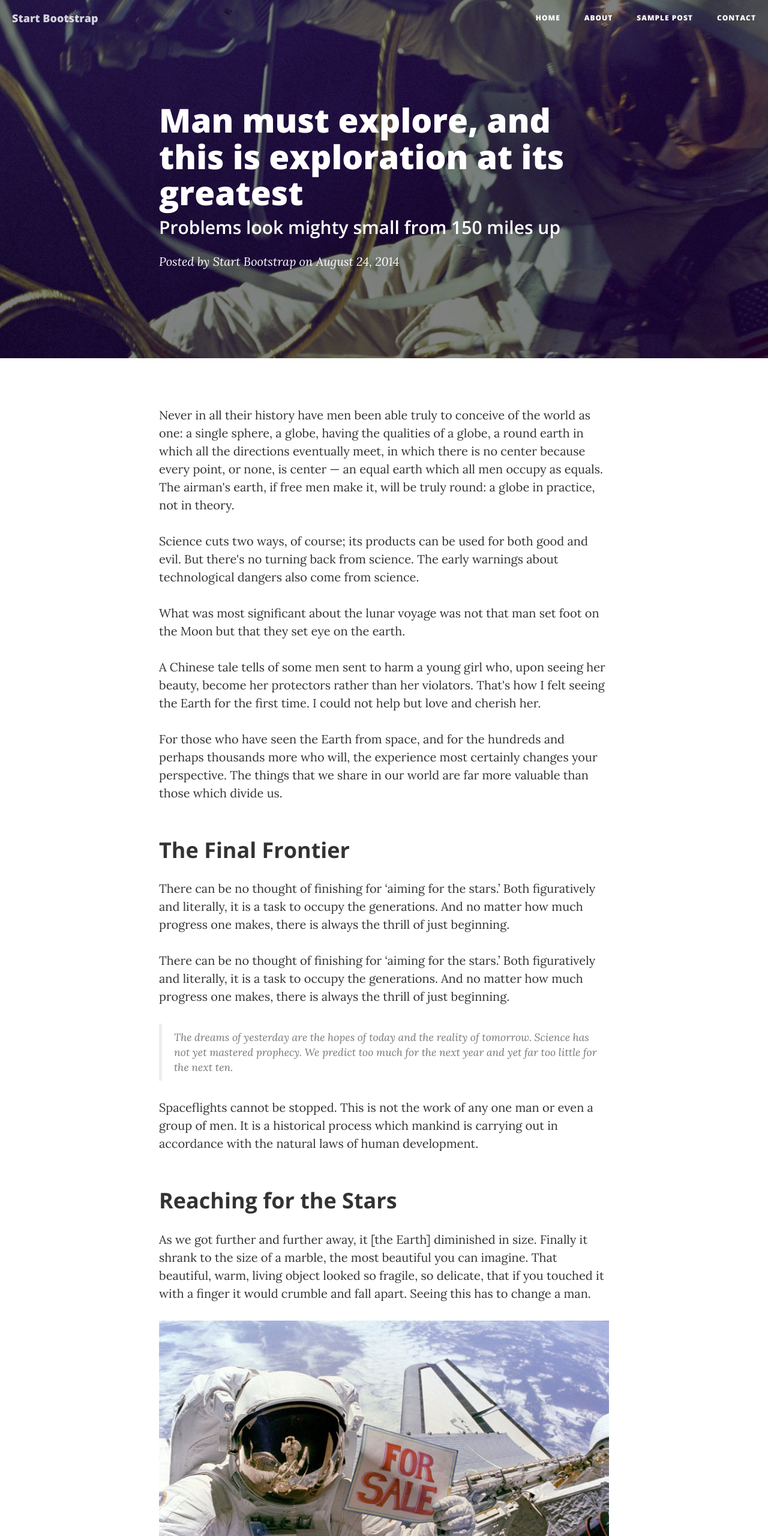
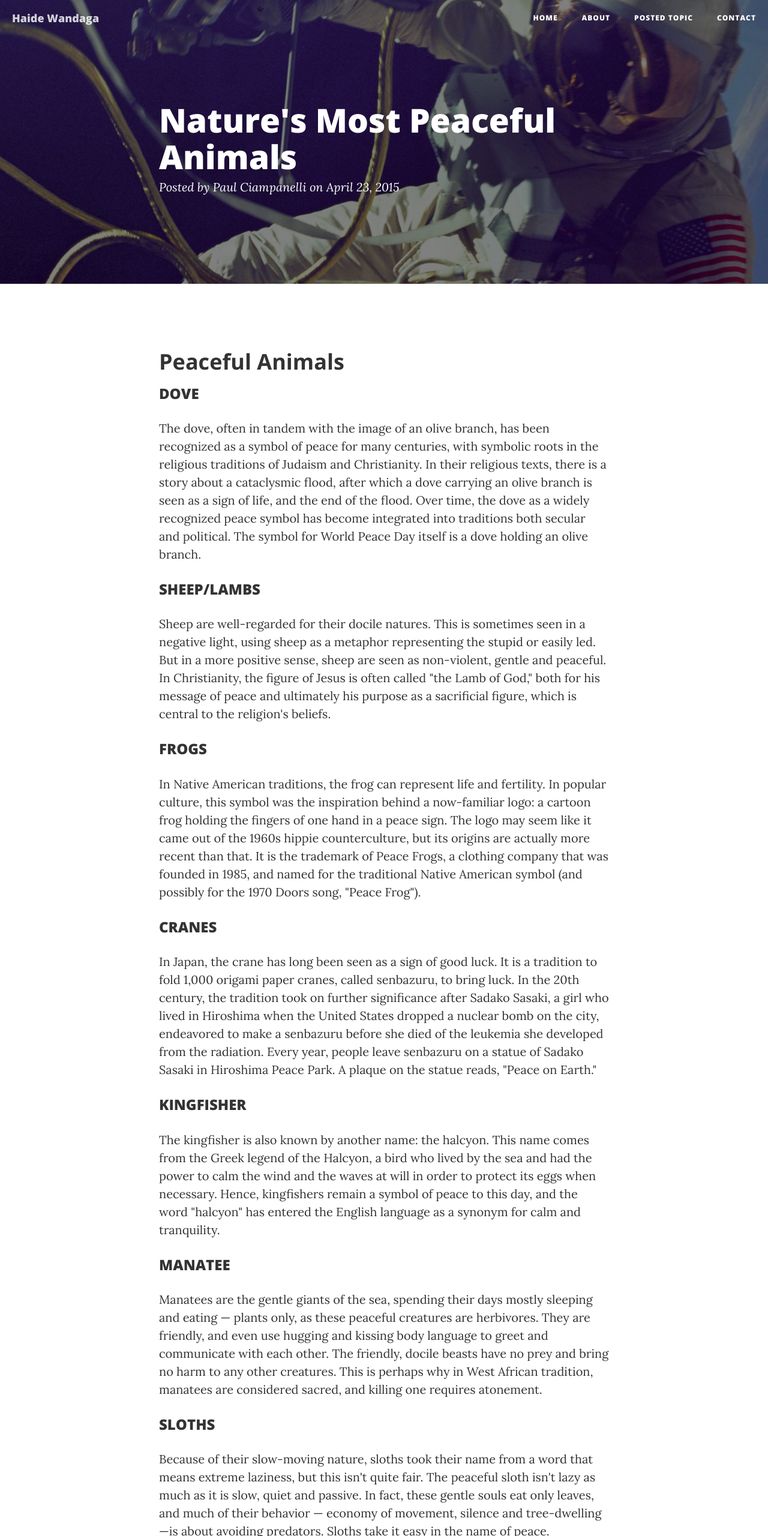
Before and after one commit to haidewandaga/blogweb.github.io, a website: page post.html in a window 1280 px wide. Shown: the top 2560 px of the page at 60% size. Drawn offline with nearby package versions, Linux system fonts and the light colour scheme.

Commit message:
Update post.html

```diff
--- a/post.html
+++ b/post.html
@@ -9,7 +9,7 @@
     <meta name="description" content="">
     <meta name="author" content="">
 
-    <title>Clean Blog - Sample Post</title>
+    <title>Animal Blog - Posted Topic</title>
 
     <!-- Bootstrap Core CSS -->
     <link href="vendor/bootstrap/css/bootstrap.min.css" rel="stylesheet">
@@ -42,7 +42,7 @@
                     <span class="sr-only">Toggle navigation</span>
                     Menu <i class="fa fa-bars"></i>
                 </button>
-                <a class="navbar-brand" href="index.html">Start Bootstrap</a>
+                <a class="navbar-brand" href="index.html">Haide Wandaga</a>
             </div>
 
             <!-- Collect the nav links, forms, and other content for toggling -->
@@ -55,7 +55,7 @@
                         <a href="about.html">About</a>
                     </li>
                     <li>
-                        <a href="post.html">Sample Post</a>
+                        <a href="post.html"> Posted Topic</a>
                     </li>
                     <li>
                         <a href="contact.html">Contact</a>
@@ -74,9 +74,9 @@
             <div class="row">
                 <div class="col-lg-8 col-lg-offset-2 col-md-10 col-md-offset-1">
                     <div class="post-heading">
-                        <h1>Man must explore, and this is exploration at its greatest</h1>
-                        <h2 class="subheading">Problems look mighty small from 150 miles up</h2>
-                        <span class="meta">Posted by <a href="#">Start Bootstrap</a> on August 24, 2014</span>
+                        <h1>Nature's Most Peaceful Animals</h1>
+
+                        <span class="meta">Posted by <a href="https://about.me/paulciampanelli">Paul Ciampanelli</a> on April 23, 2015</span>
                     </div>
                 </div>
             </div>
@@ -88,40 +88,27 @@
         <div class="container">
             <div class="row">
                 <div class="col-lg-8 col-lg-offset-2 col-md-10 col-md-offset-1">
-                    <p>Never in all their history have men been able truly to conceive of the world as one: a single sphere, a globe, having the qualities of a globe, a round earth in which all the directions eventually meet, in which there is no center because every point, or none, is center — an equal earth which all men occupy as equals. The airman's earth, if free men make it, will be truly round: a globe in practice, not in theory.</p>
-
-                    <p>Science cuts two ways, of course; its products can be used for both good and evil. But there's no turning back from science. The early warnings about technological dangers also come from science.</p>
-
-                    <p>What was most significant about the lunar voyage was not that man set foot on the Moon but that they set eye on the earth.</p>
-
-                    <p>A Chinese tale tells of some men sent to harm a young girl who, upon seeing her beauty, become her protectors rather than her violators. That's how I felt seeing the Earth for the first time. I could not help but love and cherish her.</p>
-
-                    <p>For those who have seen the Earth from space, and for the hundreds and perhaps thousands more who will, the experience most certainly changes your perspective. The things that we share in our world are far more valuable than those which divide us.</p>
-
-                    <h2 class="section-heading">The Final Frontier</h2>
-
-                    <p>There can be no thought of finishing for ‘aiming for the stars.’ Both figuratively and literally, it is a task to occupy the generations. And no matter how much progress one makes, there is always the thrill of just beginning.</p>
-
-                    <p>There can be no thought of finishing for ‘aiming for the stars.’ Both figuratively and literally, it is a task to occupy the generations. And no matter how much progress one makes, there is always the thrill of just beginning.</p>
-
-                    <blockquote>The dreams of yesterday are the hopes of today and the reality of tomorrow. Science has not yet mastered prophecy. We predict too much for the next year and yet far too little for the next ten.</blockquote>
-
-                    <p>Spaceflights cannot be stopped. This is not the work of any one man or even a group of men. It is a historical process which mankind is carrying out in accordance with the natural laws of human development.</p>
-
-                    <h2 class="section-heading">Reaching for the Stars</h2>
-
-                    <p>As we got further and further away, it [the Earth] diminished in size. Finally it shrank to the size of a marble, the most beautiful you can imagine. That beautiful, warm, living object looked so fragile, so delicate, that if you touched it with a finger it would crumble and fall apart. Seeing this has to change a man.</p>
-
-                    <a href="#">
-                        <img class="img-responsive" src="img/post-sample-image.jpg" alt="">
-                    </a>
-                    <span class="caption text-muted">To go places and do things that have never been done before – that’s what living is all about.</span>
-
-                    <p>Space, the final frontier. These are the voyages of the Starship Enterprise. Its five-year mission: to explore strange new worlds, to seek out new life and new civilizations, to boldly go where no man has gone before.</p>
-
-                    <p>As I stand out here in the wonders of the unknown at Hadley, I sort of realize there’s a fundamental truth to our nature, Man must explore, and this is exploration at its greatest.</p>
-
-                    <p>Placeholder text by <a href="http://spaceipsum.com/">Space Ipsum</a>. Photographs by <a href="https://www.flickr.com/photos/nasacommons/">NASA on The Commons</a>.</p>
+                    <h2 class="section-heading">Peaceful Animals</h2>
+                    <h3>DOVE</h3>
+                    <p>The dove, often in tandem with the image of an olive branch, has been recognized as a symbol of peace for many centuries, with symbolic roots in the religious traditions of Judaism and Christianity. In their religious texts, there is a story about a cataclysmic flood, after which a dove carrying an olive branch is seen as a sign of life, and the end of the flood. Over time, the dove as a widely recognized peace symbol has become integrated into traditions both secular and political. The symbol for World Peace Day itself is a dove holding an olive branch.</p>
+                    <h3>SHEEP/LAMBS</h3>
+                    <p>Sheep are well-regarded for their docile natures. This is sometimes seen in a negative light, using sheep as a metaphor representing the stupid or easily led. But in a more positive sense, sheep are seen as non-violent, gentle and peaceful. In Christianity, the figure of Jesus is often called "the Lamb of God," both for his message of peace and ultimately his purpose as a sacrificial figure, which is central to the religion's beliefs.</p>
+                    <h3>FROGS</h3>
+                    <p>In Native American traditions, the frog can represent life and fertility. In popular culture, this symbol was the inspiration behind a now-familiar logo: a cartoon frog holding the fingers of one hand in a peace sign. The logo may seem like it came out of the 1960s hippie counterculture, but its origins are actually more recent than that. It is the trademark of Peace Frogs, a clothing company that was founded in 1985, and named for the traditional Native American symbol (and possibly for the 1970 Doors song, "Peace Frog").</p>
+                    <h3>CRANES</h3>
+                    <p>In Japan, the crane has long been seen as a sign of good luck. It is a tradition to fold 1,000 origami paper cranes, called senbazuru, to bring luck. In the 20th century, the tradition took on further significance after Sadako Sasaki, a girl who lived in Hiroshima when the United States dropped a nuclear bomb on the city, endeavored to make a senbazuru before she died of the leukemia she developed from the radiation. Every year, people leave senbazuru on a statue of Sadako Sasaki in Hiroshima Peace Park. A plaque on the statue reads, "Peace on Earth."</p>
+                    <h3>KINGFISHER</h3>
+                    <p>The kingfisher is also known by another name: the halcyon. This name comes from the Greek legend of the Halcyon, a bird who lived by the sea and had the power to calm the wind and the waves at will in order to protect its eggs when necessary. Hence, kingfishers remain a symbol of peace to this day, and the word "halcyon" has entered the English language as a synonym for calm and tranquility.</p>
+                    <h3>MANATEE</h3>
+                    <p>Manatees are the gentle giants of the sea, spending their days mostly sleeping and eating — plants only, as these peaceful creatures are herbivores. They are friendly, and even use hugging and kissing body language to greet and communicate with each other. The friendly, docile beasts have no prey and bring no harm to any other creatures. This is perhaps why in West African tradition, manatees are considered sacred, and killing one requires atonement.</p>
+                    <h3>SLOTHS</h3>
+                    <p>Because of their slow-moving nature, sloths took their name from a word that means extreme laziness, but this isn't quite fair. The peaceful sloth isn't lazy as much as it is slow, quiet and passive. In fact, these gentle souls eat only leaves, and much of their behavior — economy of movement, silence and tree-dwelling—is about avoiding predators. Sloths take it easy in the name of peace.</p>
+                    <h3>BUTTERFLIES</h3>
+                    <p>Butterflies are traditional symbols of peace and its associated states, such as love, life, tranquility and hope, as they are seen throughout the world and recognized for their literally transformative nature. Some Native American traditions hold the butterfly in particular reverence. The Hopi Indians, for example, perform a ceremonial butterfly dance in summer to help bring about peace, prosperity and happiness.</p>
+                    <h3>GIANT-PANDA</h3>
+                    <p>Despite how ferocious and deadly bears can be, our culture often depicts them as adorable—as in teddy bears and Winnie-the-Pooh. The closest thing in nature to our imagined cute-and-cuddly bear is certainly the giant panda. Giant pandas are mostly quiet, solitary herbivores who are content to munch on bamboo. Although giant pandas can defend themselves when attacked, they are rarely aggressive and generally quite peaceful, avoiding confrontation when possible.</p>
+                    <h3>BALD-EAGLE</h3>
+                    <p>There are probably few who tend to think of the hawkish United States or its symbol, the bird-of-prey bald eagle, as great symbols of peace. But on the seal of the U.S., the bald eagle at least stands as a symbol of the desire for peace. Traditionally, the eagle holds arrows in one hand and an olive branch in the other, which means the country desires peace but is ready for war. However, the eagle typically faces toward the olive branch, symbolizing a preference for peace.</p>
                 </div>
             </div>
         </div>
```
